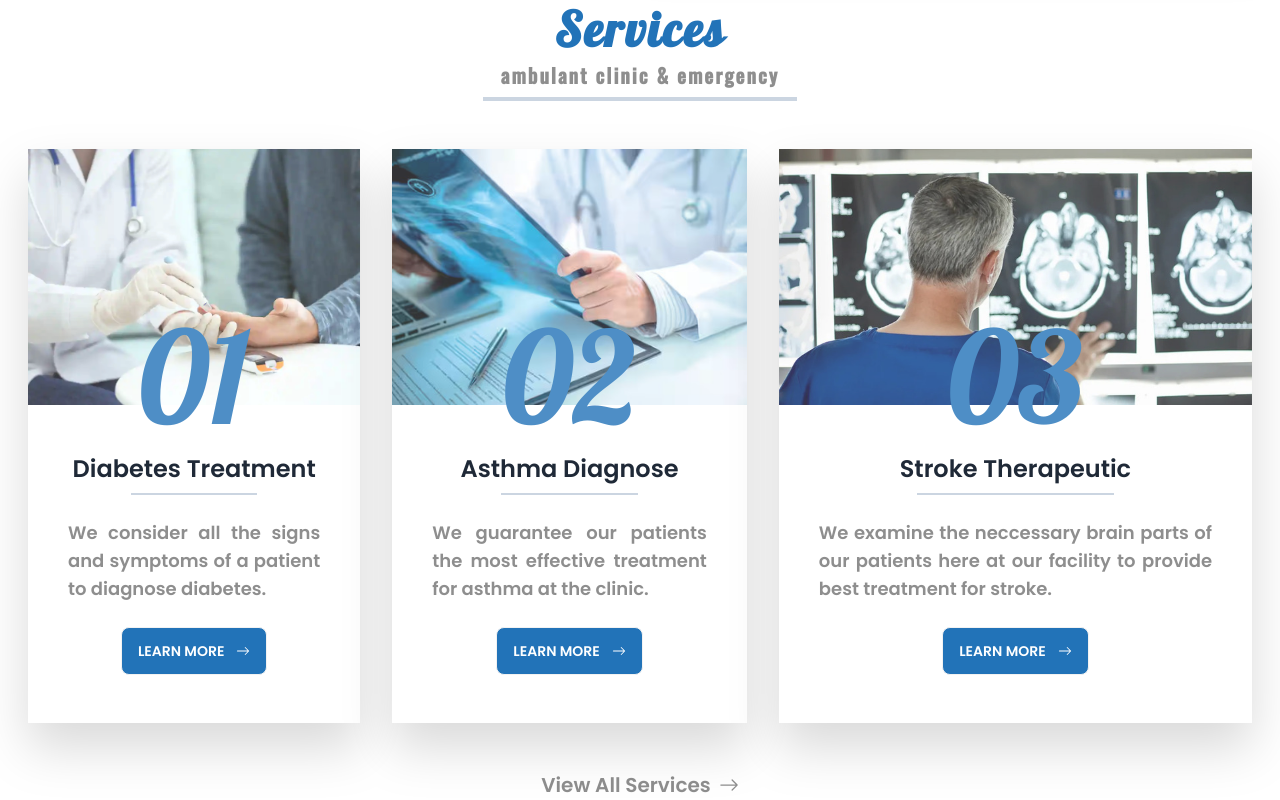
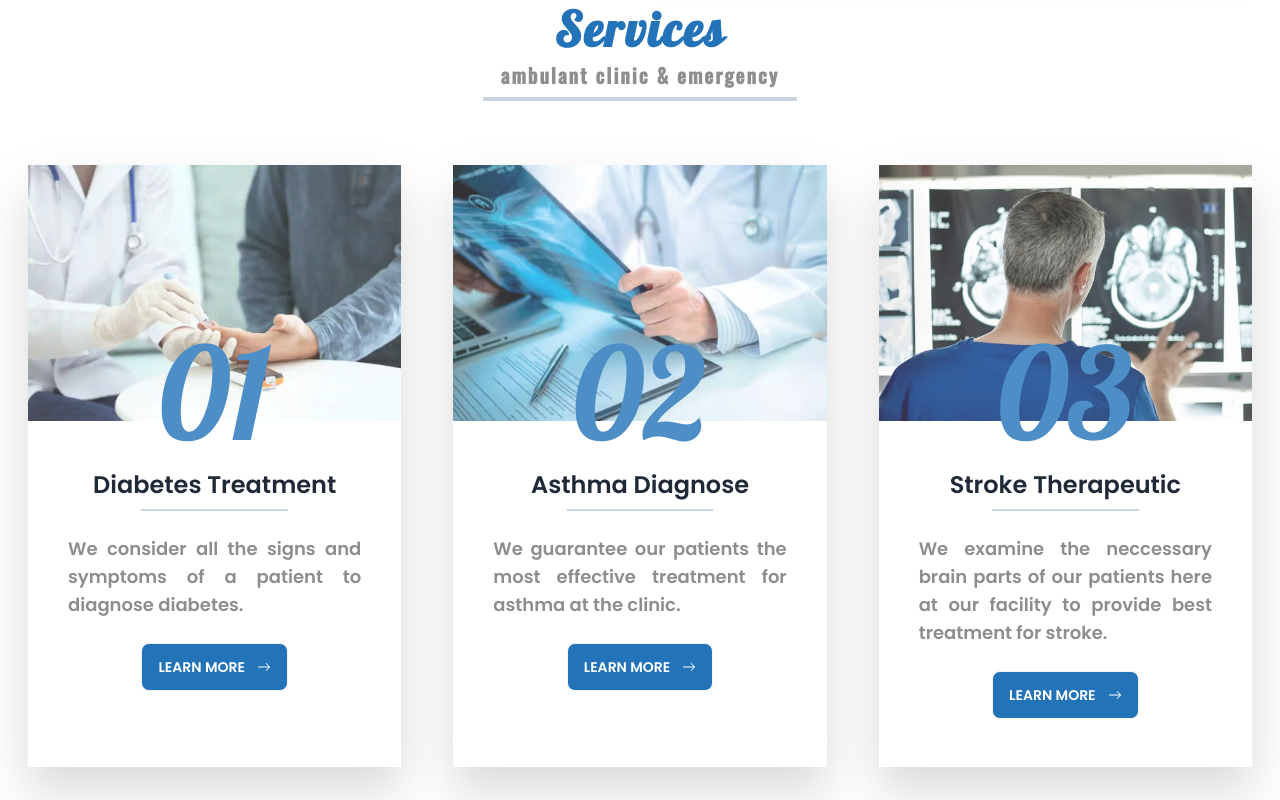
Before and after one commit to muhammad-jiku/jikmunn-doctor-abdul-kader, a Next.js app: page / in a window 1280 px wide. Shown: the part 2360-3160 px from the top of the page. Built offline with nearby package versions, Linux system fonts and the light colour scheme.

Commit message:
custom service card added

```diff
--- a/components/Home/Services/Services.jsx
+++ b/components/Home/Services/Services.jsx
@@ -2,16 +2,16 @@
 
 import React from 'react';
 import { BsArrowRight } from 'react-icons/bs';
-import ServicesCard from './ServicesCard';
 import diabeteseImg from '../../../assets/images/diabetes.jpg';
 import asthmaImg from '../../../assets/images/asthma2.jpg';
 import strokeImg from '../../../assets/images/stroke2.jpg';
 import skinImg from '../../../assets/images/skin.jpg';
 import newbornImg from '../../../assets/images/newborn.jpg';
 import emergencyImg from '../../../assets/images/emergency247.jpg';
+import { CustomServiceCard } from '@/components';
 
 function Services() {
-  const data = [
+  const services = [
     {
       id: '01',
       name: 'Diabetes Treatment',
@@ -65,9 +65,9 @@ function Services() {
         ambulant clinic & emergency
       </h2>
       <hr className='w-1/3 lg:w-1/4 mb-2 border-2 border-slate-300' />
-      <div className='flex flex-col lg:flex-row justify-center lg:justify-around container mx-auto my-6'>
-        {data.map((service, index) => (
-          <ServicesCard key={index} service={service} />
+      <div className='grid grid-cols-1 lg:grid-cols-3 gap-5 container mx-auto my-10'>
+        {services.map((service, index) => (
+          <CustomServiceCard key={index} service={service} />
         ))}
       </div>{' '}
       <h2 className='text-lg lg:text-xl text-gray font-bold my-2 flex justify-center items-center'>
--- a/components/Services/ServicesSection.jsx
+++ b/components/Services/ServicesSection.jsx
@@ -8,8 +8,7 @@ import strokeImg from '../../assets/images/stroke2.jpg';
 import skinImg from '../../assets/images/skin.jpg';
 import newbornImg from '../../assets/images/newborn.jpg';
 import emergencyImg from '../../assets/images/emergency247.jpg';
-import { CustomBanner } from '..';
-import ServicesCard from '../Home/Services/ServicesCard';
+import { CustomBanner, CustomServiceCard } from '..';
 
 function ServicesSection() {
   const bannerData = {
@@ -69,7 +68,7 @@ function ServicesSection() {
       <CustomBanner data={bannerData} />
       <div className='grid grid-cols-1 lg:grid-cols-3 gap-5 container mx-auto my-10'>
         {services.map((service, index) => (
-          <ServicesCard key={index} service={service} />
+          <CustomServiceCard key={index} service={service} />
         ))}
       </div>
     </>
--- a/components/index.js
+++ b/components/index.js
@@ -1,4 +1,5 @@
 export { default as Navbar } from './Shared/Navbar';
 export { default as CustomBanner } from './Shared/CustomBanner';
+export { default as CustomServiceCard } from './Shared/CustomServiceCard';
 export { default as HomeSection } from './Home/HomeSection';
 export { default as ServicesSection } from './Services/ServicesSection';
```
Also changed, not shown: components/Shared/CustomServiceCard.jsx (renamed from components/Home/Services/ServicesCard.jsx, +3 -5 lines).
